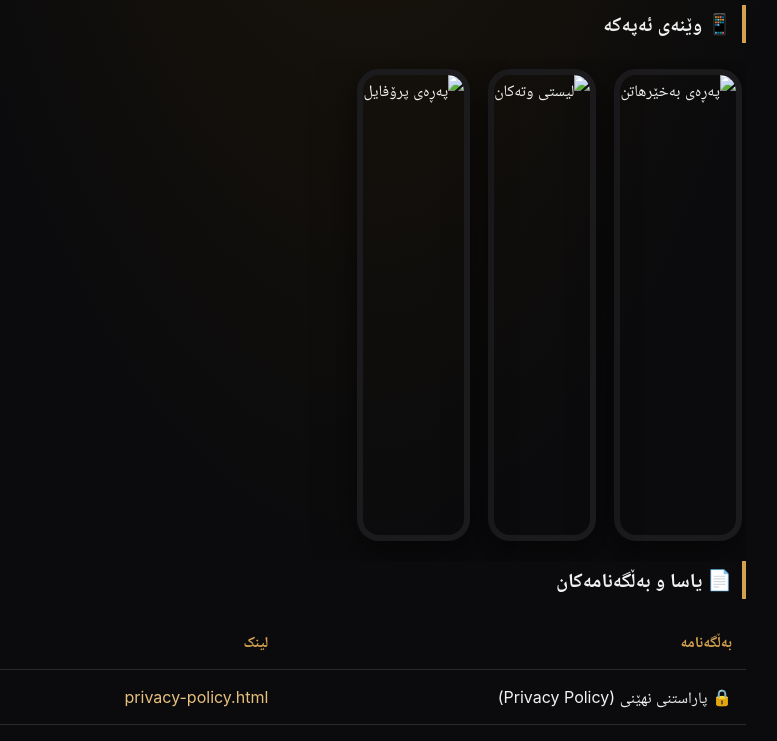
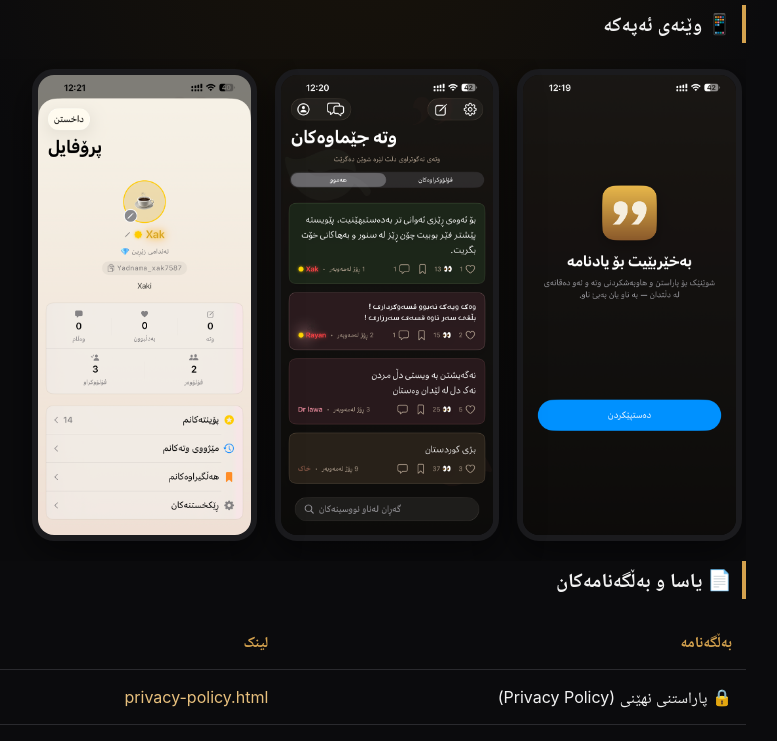
Before and after one commit to xak-koye/Yadnama, a plain HTML site: page index.html in a window 1280 px wide. Shown: the part 791-1532 px from the top of the page, without its empty margins (274-1051 px from the left). Drawn offline with Linux system fonts and the light colour scheme.

Commit message:
Update index.html

```diff
--- a/index.html
+++ b/index.html
@@ -138,9 +138,9 @@
 
   <h2>📱 وێنەی ئەپەکە</h2>
   <div class="shots">
-    <img src="screenshots/shot1.png" alt="پەڕەی بەخێرهاتن">
-    <img src="screenshots/shot2.png" alt="لیستی وتەکان">
-    <img src="screenshots/shot3.png" alt="پەڕەی پرۆفایل">
+    <img src="shot1.png" alt="پەڕەی بەخێرهاتن">
+    <img src="shot2.png" alt="لیستی وتەکان">
+    <img src="shot3.png" alt="پەڕەی پرۆفایل">
   </div>
 
   <h2>📄 یاسا و بەڵگەنامەکان</h2>
```
